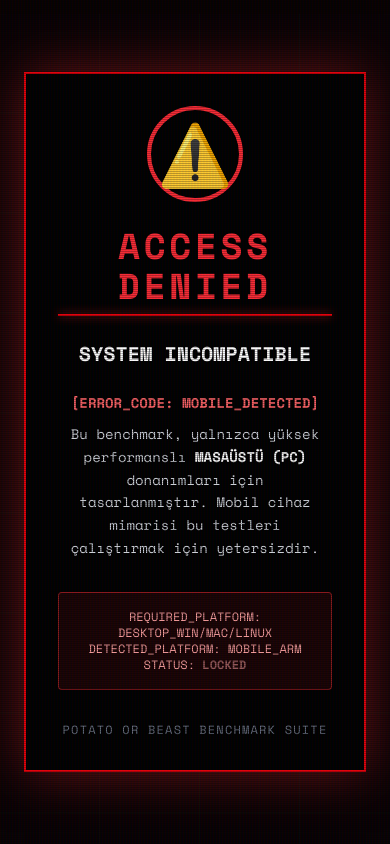
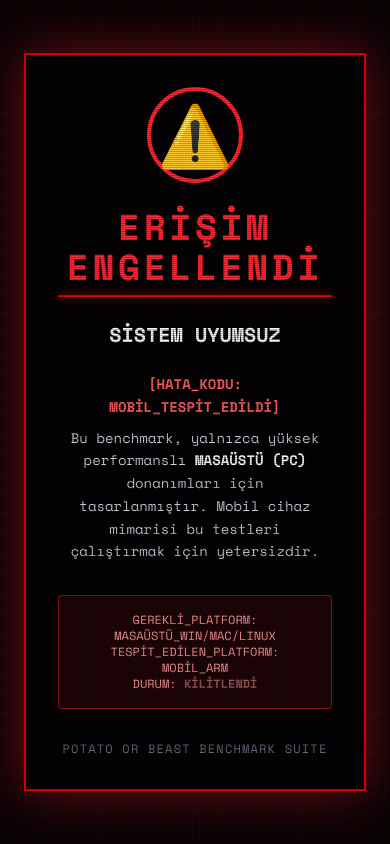
Before and after one commit to kutaytahakaratas/PotatoOrBeast, a React (Vite) app: page / in a window 390 px wide. Shown: the top 844 px of the page. Built offline with nearby package versions, Linux system fonts and the light colour scheme.

Commit message:
fix(localization): translate mobile blocker to Turkish

```diff
--- a/src/components/MobileBlocker.tsx
+++ b/src/components/MobileBlocker.tsx
@@ -54,26 +54,26 @@ export const MobileBlocker = () => {
           </div>
         </div>
 
-        <h1 className="font-orbitron font-black text-4xl text-red-500 mb-2 tracking-widest uppercase glitch-text" data-text="ACCESS DENIED">
-          ACCESS DENIED
+        <h1 className="font-orbitron font-black text-4xl text-red-500 mb-2 tracking-widest uppercase glitch-text" data-text="ERİŞİM ENGELLENDİ">
+          ERİŞİM ENGELLENDİ
         </h1>
 
         <div className="h-0.5 w-full bg-red-600 mb-6 shadow-[0_0_10px_#dc2626]"></div>
 
         <h2 className="font-orbitron text-xl text-white mb-6 font-bold">
-          SYSTEM INCOMPATIBLE
+          SİSTEM UYUMSUZ
         </h2>
 
         <p className="font-space-mono text-gray-300 mb-8 leading-relaxed text-sm">
-          <span className="text-red-400 font-bold block mb-2">[ERROR_CODE: MOBILE_DETECTED]</span>
+          <span className="text-red-400 font-bold block mb-2">[HATA_KODU: MOBİL_TESPİT_EDİLDİ]</span>
           Bu benchmark, yalnızca yüksek performanslı <span className="text-white font-bold">MASAÜSTÜ (PC)</span> donanımları için tasarlanmıştır. Mobil cihaz mimarisi bu testleri çalıştırmak için yetersizdir.
         </p>
 
         <div className="bg-red-900/20 border border-red-500/50 p-4 rounded mb-8">
           <p className="font-space-mono text-xs text-red-300">
-             REQUIRED_PLATFORM: DESKTOP_WIN/MAC/LINUX<br/>
-             DETECTED_PLATFORM: MOBILE_ARM<br/>
-             STATUS: <span className="animate-pulse font-bold">LOCKED</span>
+             GEREKLİ_PLATFORM: MASAÜSTÜ_WIN/MAC/LINUX<br/>
+             TESPİT_EDİLEN_PLATFORM: MOBİL_ARM<br/>
+             DURUM: <span className="animate-pulse font-bold">KİLİTLENDİ</span>
           </p>
         </div>
 
```
